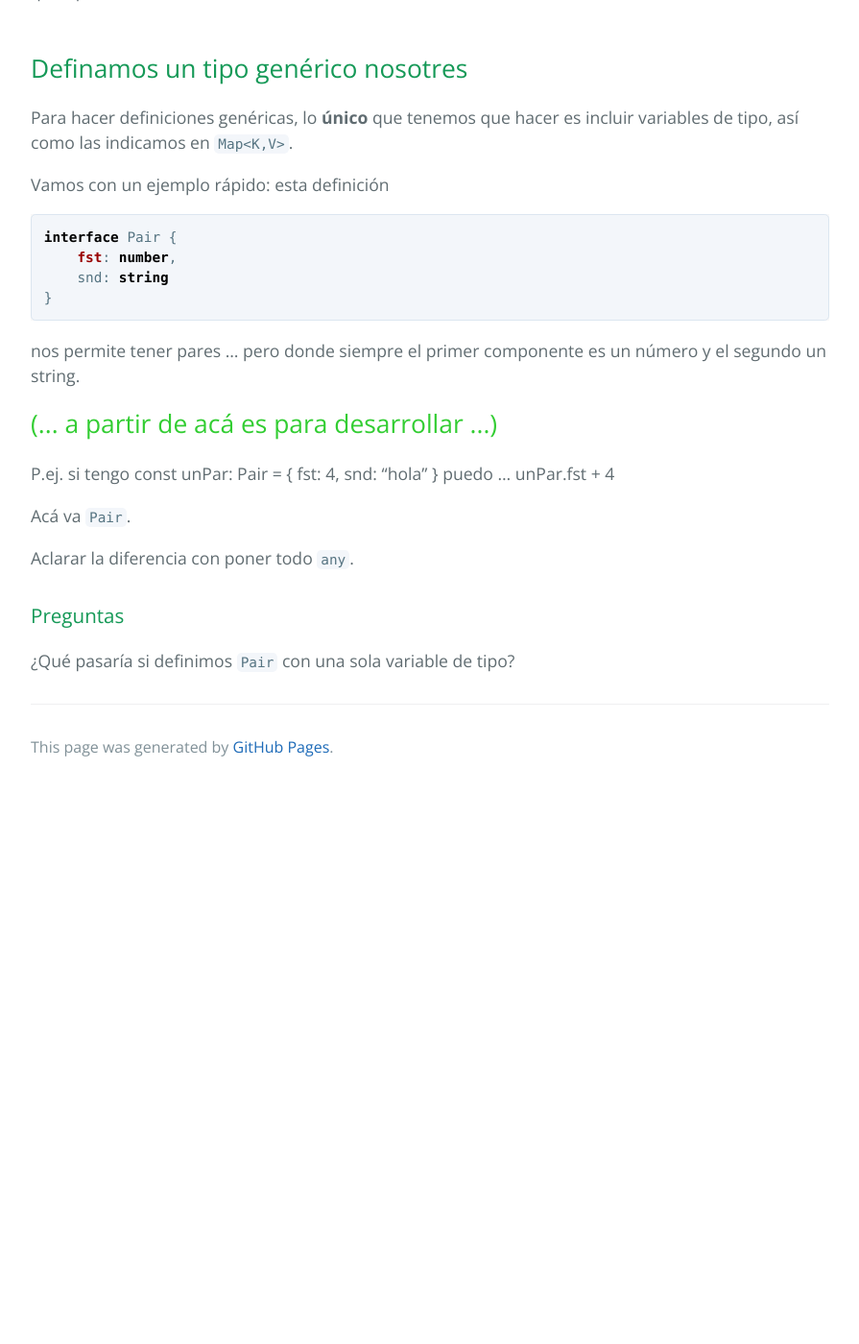
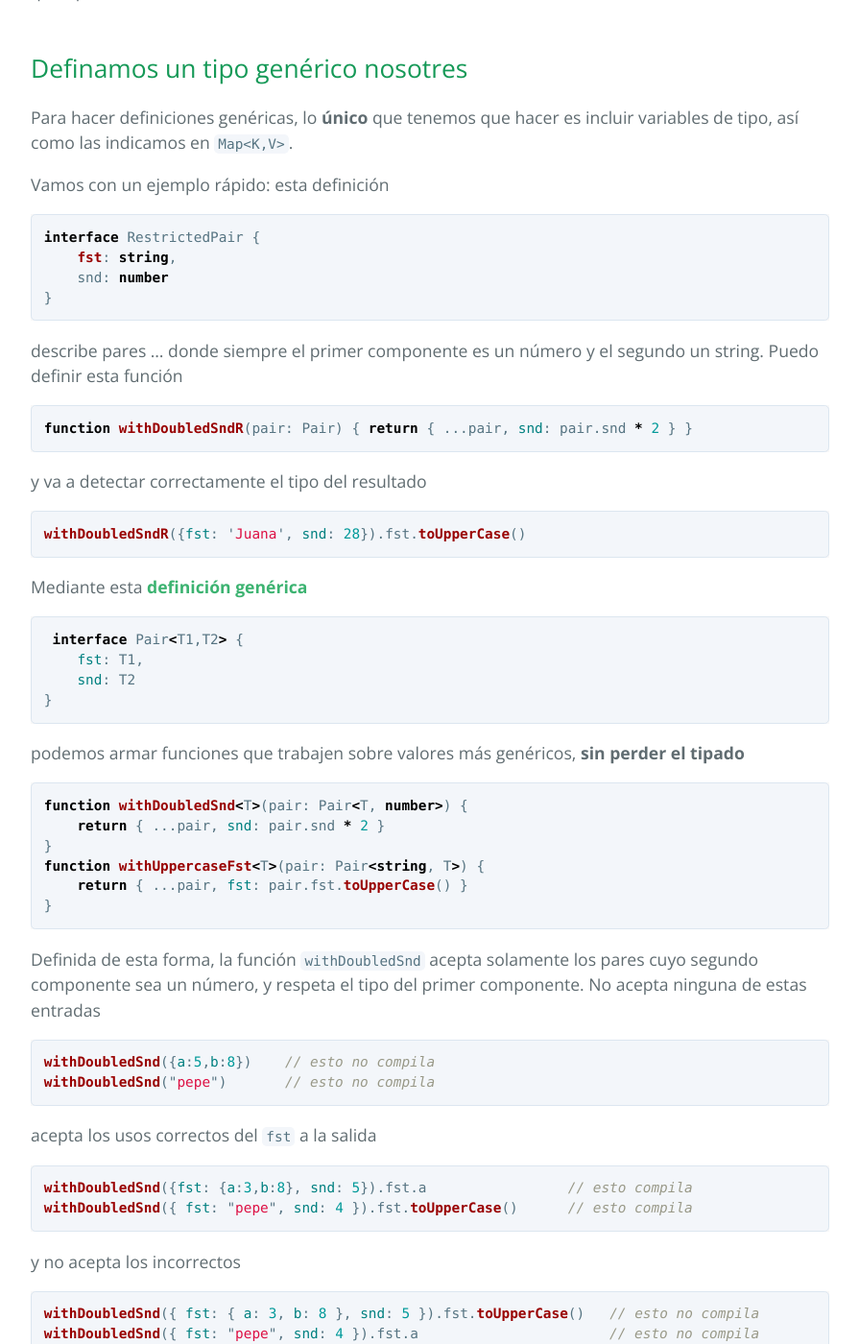
Before and after one commit to clombardi/bdsol-capacitacion-desarrollo, a Jekyll site: the page built from typescript/generics-intro.md, in a window 1280 px wide and 1400 px high, scrolled down 3642 px. Shown: the whole window at 96% size, without its empty margins (192-1087 px from the left). Built offline with Jekyll 4.4.1, drawn with Linux system fonts in a browser that asks for light colours; our own code applies the rules of GitHub Pages for plain Markdown files; before the commit the page ends 4464 px from its top, so only the background shows below that; some of the changed text lies outside the part shown.

Commit message:
intro a generics - candidato

````diff
--- a/typescript/generics-intro.md
+++ b/typescript/generics-intro.md
@@ -120,25 +120,105 @@ Para hacer definiciones genéricas, lo **único** que tenemos que hacer es inclu
 
 Vamos con un ejemplo rápido: esta definición
 ``` typescript
-interface Pair {
-    fst: number,
-    snd: string
+interface RestrictedPair {
+    fst: string,
+    snd: number
 }
 ```
-nos permite tener pares ... pero donde siempre el primer componente es un número y el segundo un string.
+describe pares  ... donde siempre el primer componente es un número y el segundo un string.
+Puedo definir esta función
+``` typescript
+function withDoubledSndR(pair: Pair) { return { ...pair, snd: pair.snd * 2 } }
+```
+y va a detectar correctamente el tipo del resultado
+``` typescript
+withDoubledSndR({fst: 'Juana', snd: 28}).fst.toUpperCase()
+```
 
-<div style="font-size: 150%; color: LimeGreen">
-(... a partir de acá es para desarrollar ...)
-</div>
 
-P.ej.  si tengo
-const unPar: Pair = { fst: 4, snd: "hola" }
-puedo ... unPar.fst + 4
+Mediante esta **definición genérica**{: style="color: MediumSeaGreen"}
+``` typescript
+ interface Pair<T1,T2> {
+    fst: T1,
+    snd: T2
+}
+```
+podemos armar funciones que trabajen sobre valores más genéricos, **sin perder el tipado**
+``` typescript
+function withDoubledSnd<T>(pair: Pair<T, number>) {
+    return { ...pair, snd: pair.snd * 2 }
+}
+function withUppercaseFst<T>(pair: Pair<string, T>) {
+    return { ...pair, fst: pair.fst.toUpperCase() }
+}
+```
+Definida de esta forma, la función `withDoubledSnd` acepta solamente los pares cuyo segundo componente sea un número, y respeta el tipo del primer componente. No acepta ninguna de estas entradas
+``` typescript
+withDoubledSnd({a:5,b:8})    // esto no compila
+withDoubledSnd("pepe")       // esto no compila
+```
+acepta los usos correctos del `fst` a la salida
+``` typescript
+withDoubledSnd({fst: {a:3,b:8}, snd: 5}).fst.a                 // esto compila
+withDoubledSnd({ fst: "pepe", snd: 4 }).fst.toUpperCase()      // esto compila
+```
+y no acepta los incorrectos
+``` typescript
+withDoubledSnd({ fst: { a: 3, b: 8 }, snd: 5 }).fst.toUpperCase()   // esto no compila
+withDoubledSnd({ fst: "pepe", snd: 4 }).fst.a                       // esto no compila
+```
+con mensajes claros
+![Muestra bien el error](./images/generic-function-check-1.jpg)
 
-Acá va `Pair`.
+También ayuda a que el IntelliSense sea más preciso
+![Muestra bien las opciones](./images/generic-function-intellisense-1.jpg)
 
-Aclarar la diferencia con poner todo `any`.
 
-### Preguntas
+y permite encadenar invocaciones a funciones sin perder los tipos
+``` typescript
+withUppercaseFst(withDoubledSnd({ fst: "pepe", snd: 4 })).snd + 5  // esto compila
+withUppercaseFst(withDoubledSnd({ fst: "pepe", snd: 4 })).snd.a    // esto no compila
+```
 
-¿Qué pasaría si definimos `Pair` con una sola variable de tipo?
+
+Veamos la diferencia con usar `any`:
+``` typescript
+interface PairAny {
+    fst: any,
+    snd: any
+}
+
+function withDoubledSndAny(pair: PairAny) {
+    return { ...pair, snd: pair.snd * 2 }
+}
+function withUppercaseFstAny(pair: PairAny) {
+    return { ...pair, fst: pair.fst.toUpperCase() }
+}
+```
+como ya hablamos, al poner `any` deja pasar cualquier valor como `fst` y `snd` ... pero perdemos el tipado
+``` typescript
+withDoubledSndAny({ fst: { a: 3, b: 8 }, snd: 5 }).fst.a                 // esto compila
+withDoubledSndAny({ fst: { a: 3, b: 8 }, snd: 5 }).fst.toUpperCase()     // esto ¡también compila!
+```
+obviamente, el segundo se rompe con un miserable `TypeError` al ejecutarlo. También perdemos el chequeo a la entrada
+``` typescript
+withDoubledSndAny({ fst: { a: 3, b: 8 }, snd: "hola" })                 // esto compila
+```
+... como es operación numérica, no da `TypeError` sino que devuelve `{..., snd: NaN}` ... que creo que es peor. Esta sí da `TypeError`
+``` typescript
+withUppercaseFstAny({ fst: 4, snd: { a: 3, b: 8 } })                 // esto compila
+```
+
+
+
+
+### Preguntas y desafíos
+
+¿Qué pasaría si definimos `Pair` con una sola variable de tipo? O sea `interface Pair<T> { ... }`, con una sola `T`.
+
+Usando la idea de definiciones genéricas, podemos resolver el caso de las funciones
+``` typescript
+function sumaFn(f1, f2) { return (n: number) => f1(n) + f2(n) }
+function sumaFnPrima(f1, f2) { return (s: string) => f1(s) + f2(s) }
+```
+o sea, tener una sola función `sumaFn` que trabaje con funciones cualesquiera ... siempre que devuelvan números. ¿Se le animan?
````
Also changed, not shown: typescript/images/generic-function-check-1.jpg (added), typescript/images/generic-function-intellisense-1.jpg (added).
